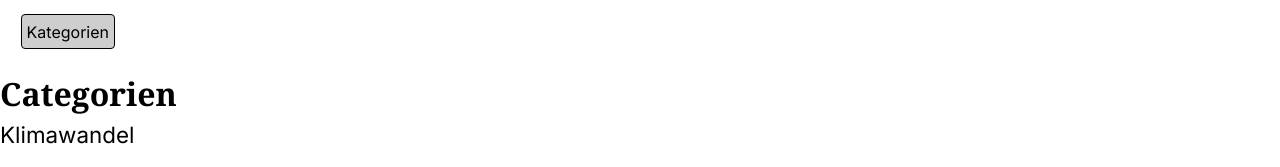
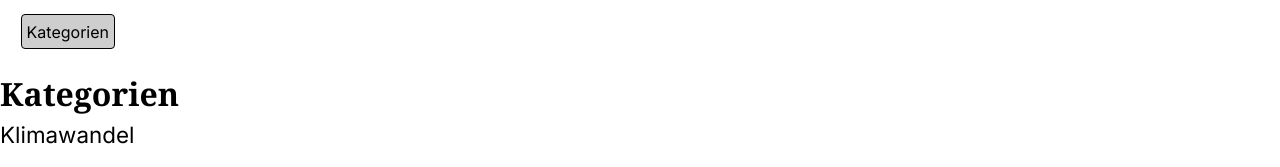
Before and after one commit to mumbablooz/faktencheck, a Next.js app: page /questions/categorys in a window 1280 px wide. Shown: the part 302-469 px from the top of the page. Built offline with nearby package versions, Linux system fonts and the light colour scheme.

Commit message:
Update page.jsx

```diff
--- a/app/questions/categorys/page.jsx
+++ b/app/questions/categorys/page.jsx
@@ -5,7 +5,7 @@ import Link from 'next/link'
 export default function Categorys() {
   return (
     <section>
-      <h3>Categorien</h3>
+      <h3>Kategorien</h3>
 {categorysArray.map((category,categoryIndex)=>{
     return (<div key={'category-'+categoryIndex}
     style={{marginBottom: '0.6rem'}}>
```
